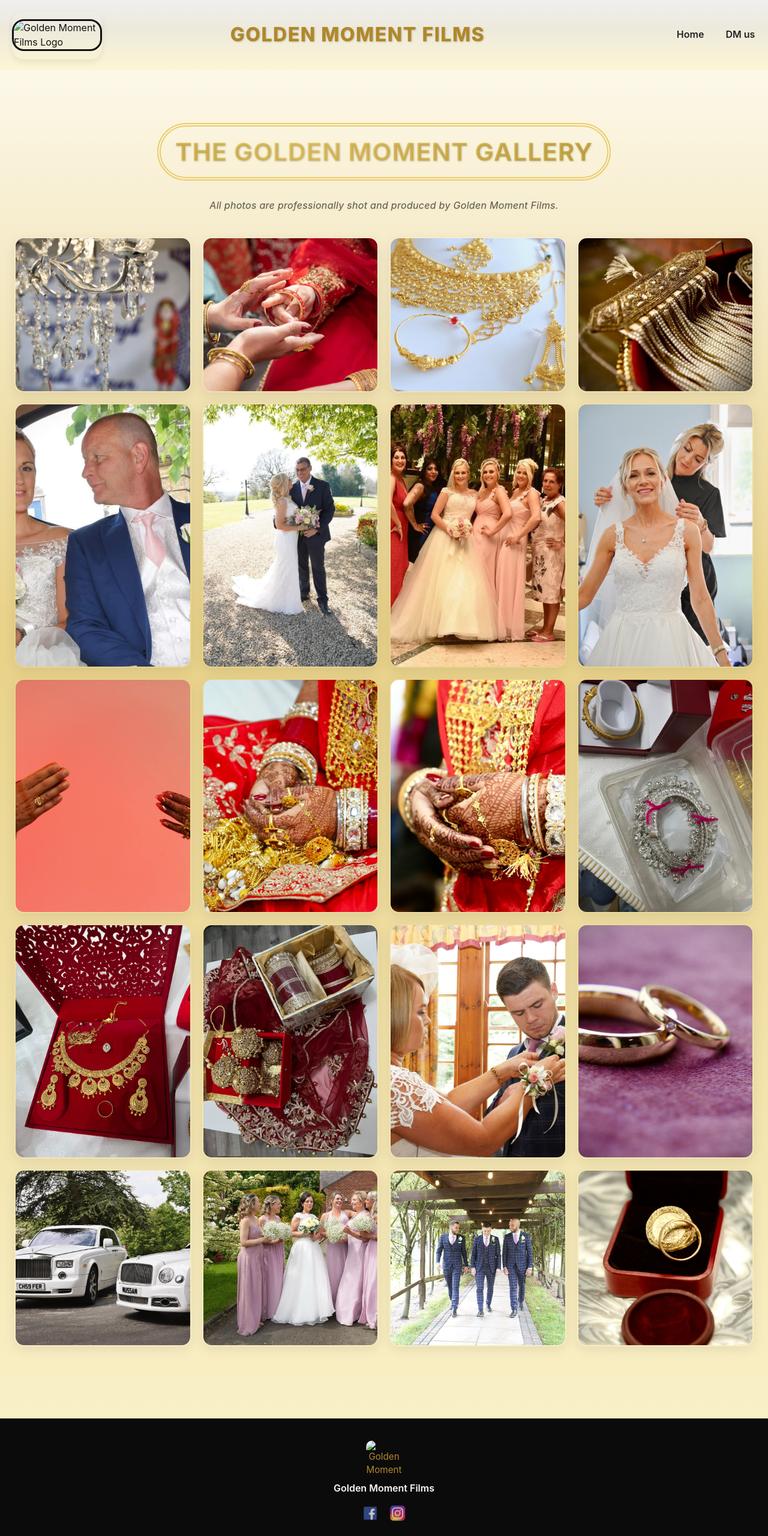
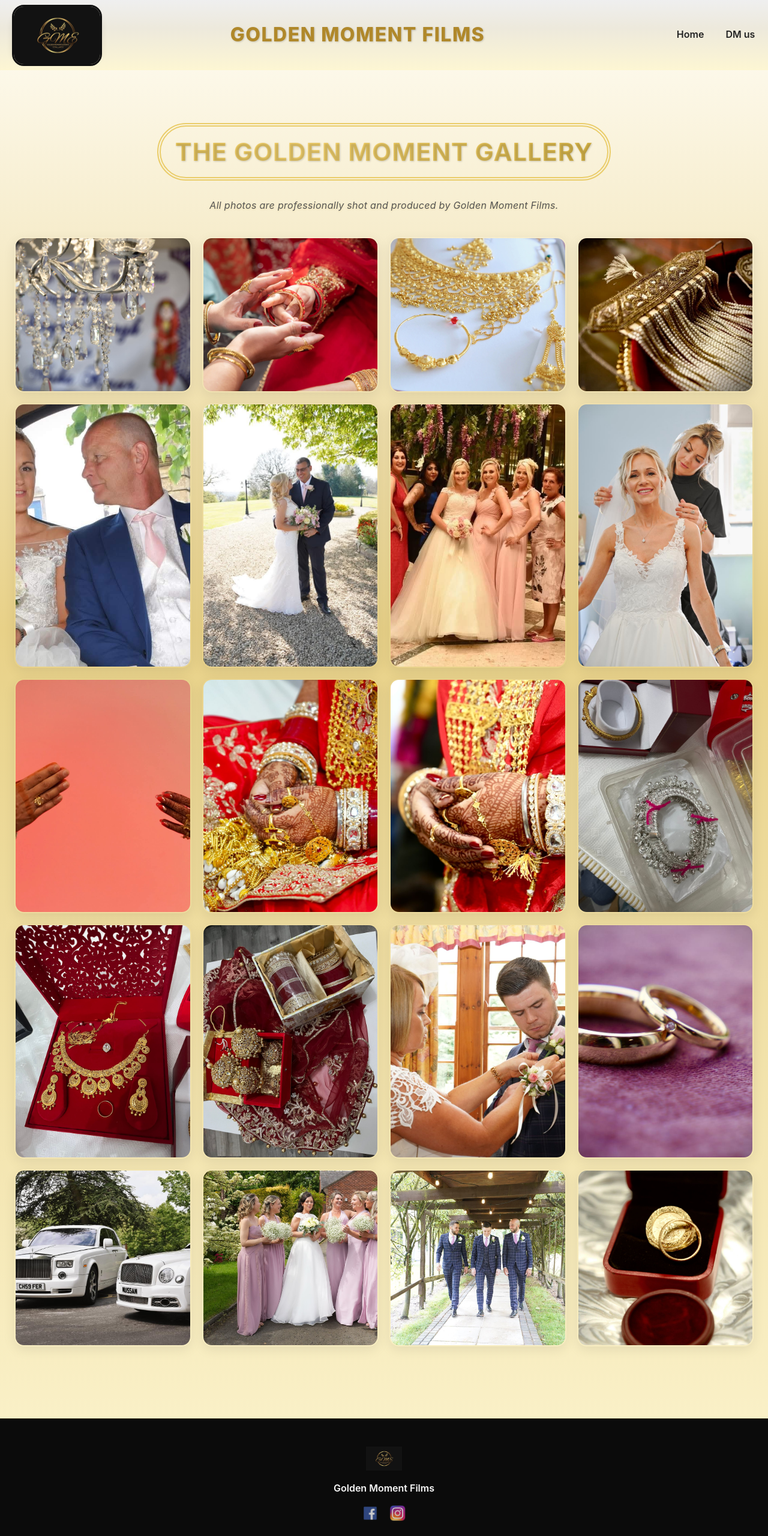
Before and after one commit to Dwave22/GMF, a plain HTML site: page work.html in a window 1280 px wide. Shown: the top 2560 px of the page at 60% size. Drawn offline with Linux system fonts and the light colour scheme.

Commit message:
Update work.html

```diff
--- a/work.html
+++ b/work.html
@@ -68,7 +68,7 @@
 <header>
   <div class="brand">
     <div class="logo">
-      <img src="logo.png" alt="Golden Moment Films Logo">
+      <img src="images/logo.png" alt="Golden Moment Films Logo">
     </div>
     <div class="brand-text">
 
@@ -129,7 +129,7 @@
 <footer class="site-footer">
   <div class="footer-container">
     <div class="footer-brand">
-      <img src="logo.png" alt="Golden Moment Films Logo" class="footer-logo">
+      <img src="images/logo.png" alt="Golden Moment Films Logo" class="footer-logo">
       <p class="footer-title">Golden Moment Films</p>
     </div>
 
```
